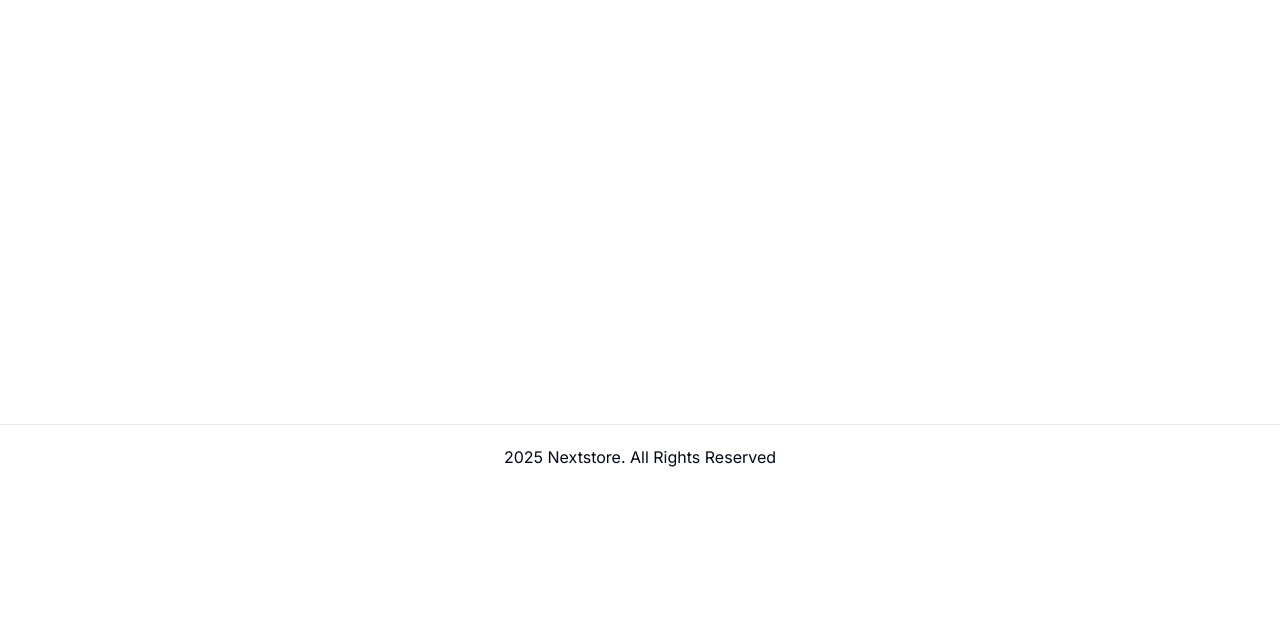
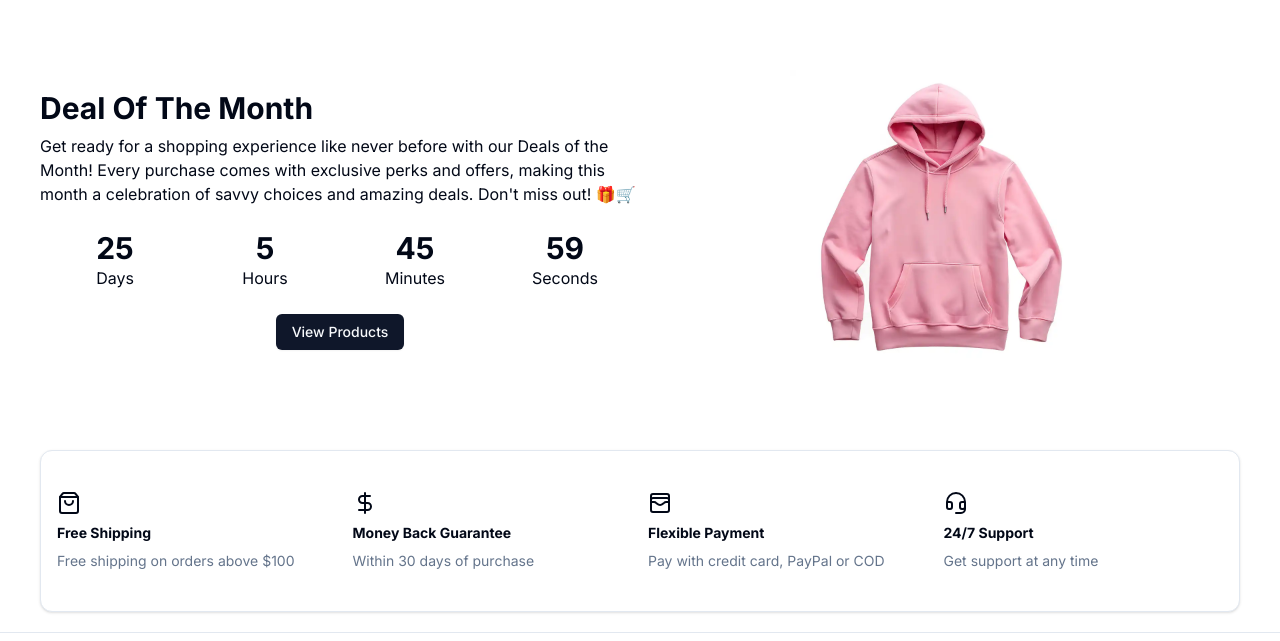
Before and after one commit to the0xtobi/nextstore, a Next.js app: page / in a window 1280 px wide. Shown: the part 311-952 px from the top of the page. Before the commit the page ends 800 px from the top, so only its background shows below. Built offline with nearby package versions, Linux system fonts and the light colour scheme; no server answers; the database is empty.

Commit message:
are we done

```diff
--- a/app/(root)/page.tsx
+++ b/app/(root)/page.tsx
@@ -1,3 +1,5 @@
+import DealCountdown from "@/components/deal-countdown";
+import IconBoxes from "@/components/icon-boxes";
 import ProductCarousel from "@/components/ui/shared/product/product-carousel";
 import ProductList from "@/components/ui/shared/product/product-list";
 import ViewAllProductsButton from "@/components/view-all-products-button";
@@ -17,6 +19,8 @@ export default async function Hompage() {
       )}
       <ProductList data={latestProducts} title="Newest Arrivals" limit={4} />
       <ViewAllProductsButton />
+      <DealCountdown />
+      <IconBoxes />
     </>
   );
 }
--- /dev/null
+++ b/components/deal-countdown.tsx
@@ -0,0 +1,132 @@
+"use client";
+
+import Link from "next/link";
+import { Button } from "./ui/button";
+import Image from "next/image";
+import { useEffect, useState } from "react";
+
+// Static target date (replace with desired date)
+const TARGET_DATE = new Date("2025-12-03T00:00:00");
+
+// Function to calculate the time remaining
+const calculateTimeRemaining = (targetDate: Date) => {
+  const currentTime = new Date();
+  const timeDifference = Math.max(Number(targetDate) - Number(currentTime), 0);
+  return {
+    days: Math.floor(timeDifference / (1000 * 60 * 60 * 24)),
+    hours: Math.floor(
+      (timeDifference % (1000 * 60 * 60 * 24)) / (1000 * 60 * 60)
+    ),
+    minutes: Math.floor((timeDifference % (1000 * 60 * 60)) / (1000 * 60)),
+    seconds: Math.floor((timeDifference % (1000 * 60)) / 1000),
+  };
+};
+
+const DealCountdown = () => {
+  const [time, setTime] = useState<ReturnType<typeof calculateTimeRemaining>>();
+
+  useEffect(() => {
+    // Calculate initial time on client
+    setTime(calculateTimeRemaining(TARGET_DATE));
+
+    const timerInterval = setInterval(() => {
+      const newTime = calculateTimeRemaining(TARGET_DATE);
+      setTime(newTime);
+
+      if (
+        newTime.days === 0 &&
+        newTime.hours === 0 &&
+        newTime.minutes === 0 &&
+        newTime.seconds === 0
+      ) {
+        clearInterval(timerInterval);
+      }
+
+      return () => clearInterval(timerInterval);
+    }, 1000);
+  }, []);
+
+  if (!time) {
+    return (
+      <section className="grid grid-cols-1 md:grid-cols-2 my-20">
+        <div className="flex flex-col gap-2 justify-center">
+          <h3 className="text-3xl font-bold">Loading Countdown...</h3>
+        </div>
+      </section>
+    );
+  }
+
+  if (
+    time.days === 0 &&
+    time.hours === 0 &&
+    time.minutes === 0 &&
+    time.seconds === 0
+  ) {
+    return (
+      <section className="grid grid-cols-1 md:grid-cols-2 my-20">
+        <div className="flex flex-col gap-2 justify-center">
+          <h3 className="text-3xl font-bold">Deal Has Ended</h3>
+          <p>
+            This deal is no longer available. Check out our latest promotions!
+          </p>
+
+          <div className="text-center">
+            <Button asChild>
+              <Link href="/search">View Products</Link>
+            </Button>
+          </div>
+        </div>
+        <div className="flex justify-center">
+          <Image
+            src="/images/promo.jpg"
+            alt="promotion"
+            width={300}
+            height={200}
+          />
+        </div>
+      </section>
+    );
+  }
+
+  return (
+    <section className="grid grid-cols-1 md:grid-cols-2 my-20">
+      <div className="flex flex-col gap-2 justify-center">
+        <h3 className="text-3xl font-bold">Deal Of The Month</h3>
+        <p>
+          Get ready for a shopping experience like never before with our Deals
+          of the Month! Every purchase comes with exclusive perks and offers,
+          making this month a celebration of savvy choices and amazing deals.
+          Don&apos;t miss out! 🎁🛒
+        </p>
+        <ul className="grid grid-cols-4">
+          <StatBox label="Days" value={time.days} />
+          <StatBox label="Hours" value={time.hours} />
+          <StatBox label="Minutes" value={time.minutes} />
+          <StatBox label="Seconds" value={time.seconds} />
+        </ul>
+        <div className="text-center">
+          <Button asChild>
+            <Link href="/search">View Products</Link>
+          </Button>
+        </div>
+      </div>
+      <div className="flex justify-center">
+        <Image
+          src="/images/promo.jpg"
+          alt="promotion"
+          width={300}
+          height={200}
+        />
+      </div>
+    </section>
+  );
+};
+
+const StatBox = ({ label, value }: { label: string; value: number }) => (
+  <li className="p-4 w-full text-center">
+    <p className="text-3xl font-bold">{value}</p>
+    <p>{label}</p>
+  </li>
+);
+
+export default DealCountdown;
--- /dev/null
+++ b/components/icon-boxes.tsx
@@ -0,0 +1,43 @@
+import { DollarSign, Headset, ShoppingBag, WalletCards } from "lucide-react";
+import { Card, CardContent } from "./ui/card";
+
+const IconBoxes = () => {
+  return (
+    <div>
+      <Card>
+        <CardContent className="grid md:grid-cols-4 gap-4 p-4">
+          <div className="space-y-2">
+            <ShoppingBag />
+            <div className="text-sm font-bold">Free Shipping</div>
+            <div className="text-sm text-muted-foreground">
+              Free shipping on orders above $100
+            </div>
+          </div>
+          <div className="space-y-2">
+            <DollarSign />
+            <div className="text-sm font-bold">Money Back Guarantee</div>
+            <div className="text-sm text-muted-foreground">
+              Within 30 days of purchase
+            </div>
+          </div>
+          <div className="space-y-2">
+            <WalletCards />
+            <div className="text-sm font-bold">Flexible Payment</div>
+            <div className="text-sm text-muted-foreground">
+              Pay with credit card, PayPal or COD
+            </div>
+          </div>
+          <div className="space-y-2">
+            <Headset />
+            <div className="text-sm font-bold">24/7 Support</div>
+            <div className="text-sm text-muted-foreground">
+              Get support at any time
+            </div>
+          </div>
+        </CardContent>
+      </Card>
+    </div>
+  );
+};
+
+export default IconBoxes;
--- a/email/index.tsx
+++ b/email/index.tsx
@@ -2,6 +2,7 @@ import { APP_NAME, SENDER_EMAIL } from "@/lib/constants";
 import { Order } from "@/types";
 import { Resend } from "resend";
 import PurchaseReceiptEmail from "./purchase-receipt";
+import "dotenv/config";
 
 const resend = new Resend(process.env.RESEND_API_KEY as string);
 
```
